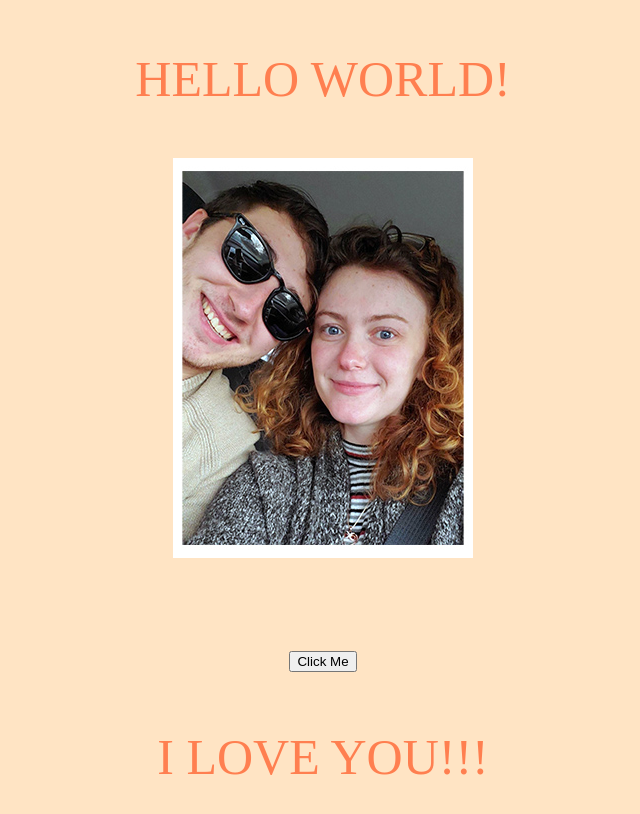
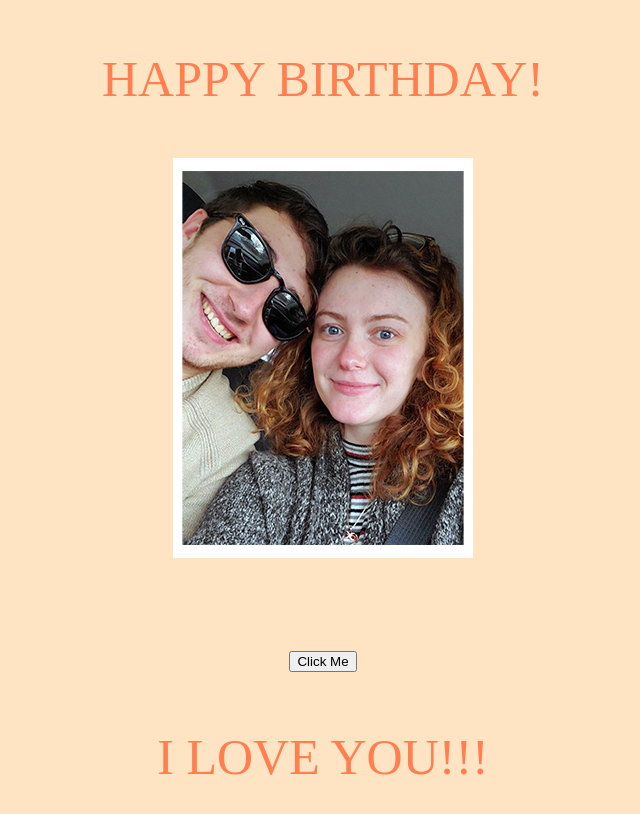
Before and after one commit to jasmindyer/forJack, a plain HTML site: page index.html in a window 1280 px wide. Shown: the whole page, without its empty margins (317-957 px from the left). Drawn offline with Linux system fonts and the light colour scheme.

Commit message:
font not working

```diff
--- a/index.html
+++ b/index.html
@@ -12,7 +12,7 @@
     </head>
     <body>
 
-          <p>HELLO WORLD!</p>
+          <p>HAPPY BIRTHDAY!</p>
         <p> <img src="img/jack2.jpg" alt="">  </p>
 
    <p><button onclick="myFunction()">Click Me</button>
--- a/main.css
+++ b/main.css
@@ -1,8 +1,9 @@
 body{
     background-color: bisque;
 }
-
+@import url('https://fonts.googleapis.com/css2?family=Inconsolata:wght@300;400&display=swap');
 p {
+    font-family: Inconsolata;
     text-align: center;
     color: coral;
     font-size: 50px;
```
